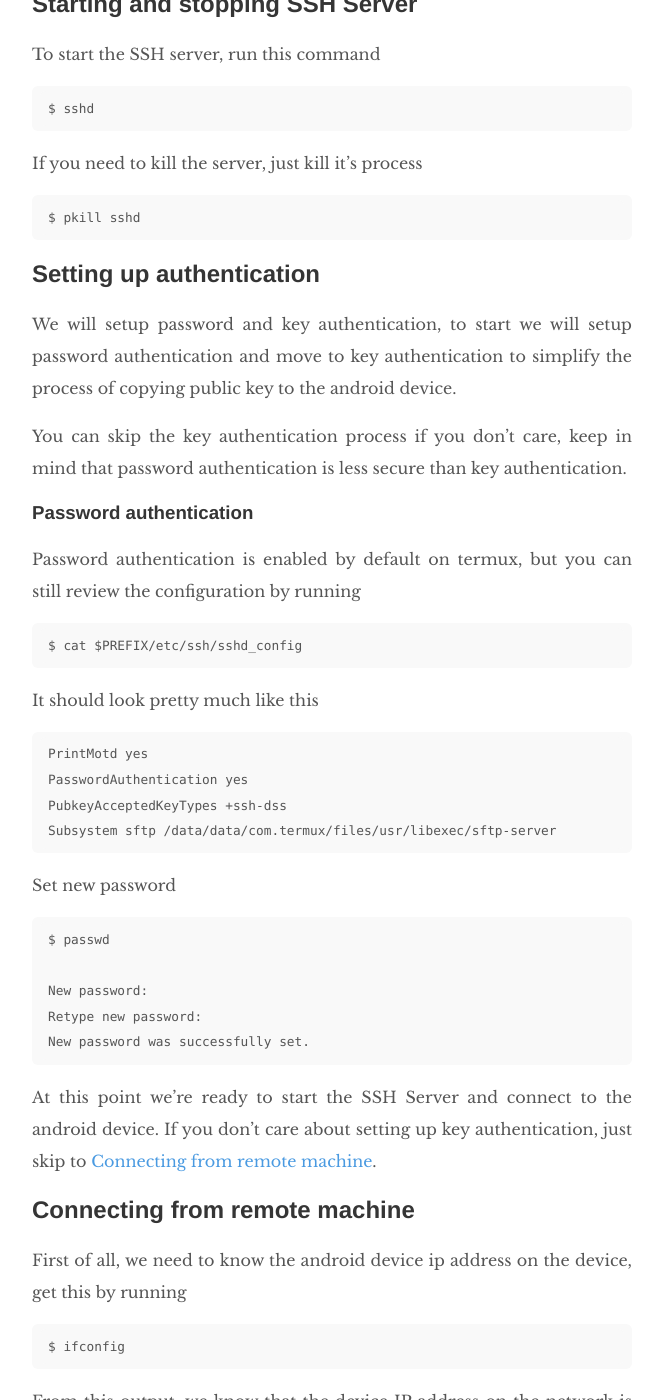
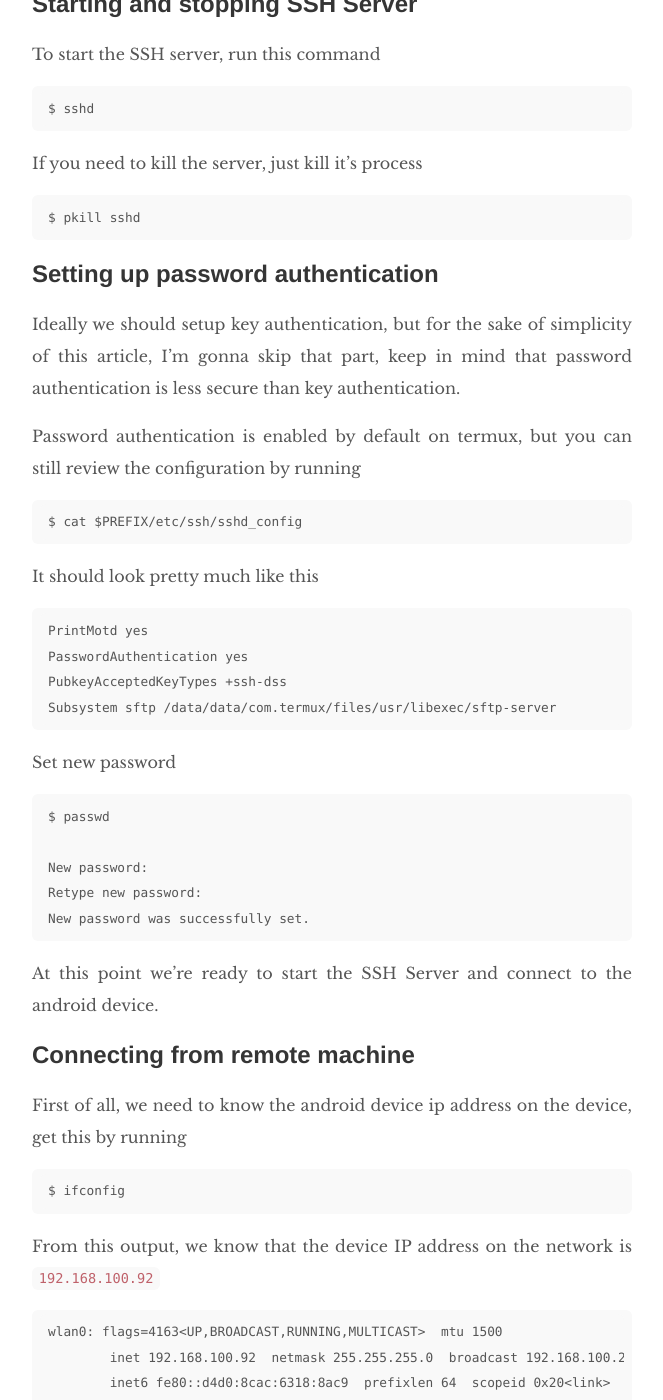
Before and after one commit to ibnuh/ibnuh.github.io, a Jekyll site: the page built from _posts/2019-09-08-remote-ssh-to-android-termux.md, in a window 1280 px wide and 1400 px high, scrolled down 795 px. Shown: the whole window, without its empty margins (308-971 px from the left). Built offline with Jekyll 4.4.1, drawn with Linux system fonts in a browser that asks for light colours.

Commit message:
Remove key authentication reference

````diff
--- a/_posts/2019-09-08-remote-ssh-to-android-termux.md
+++ b/_posts/2019-09-08-remote-ssh-to-android-termux.md
@@ -38,13 +38,9 @@ If you need to kill the server, just kill it's process
 $ pkill sshd
 ```
 
-## Setting up authentication
+## Setting up password authentication
 
-We will setup password and key authentication, to start we will setup password authentication and move to key authentication to simplify the process of copying public key to the android device.
-
-You can skip the key authentication process if you don't care, keep in mind that password authentication is less secure than key authentication.
-
-### Password authentication
+Ideally we should setup key authentication, but for the sake of simplicity of this article, I'm gonna skip that part, keep in mind that password authentication is less secure than key authentication.
 
 Password authentication is enabled by default on termux, but you can still review the configuration by running
 
@@ -71,7 +67,7 @@ Retype new password:
 New password was successfully set.
 ```
 
-At this point we're ready to start the SSH Server and connect to the android device. If you don't care about setting up key authentication, just skip to [Connecting from remote machine](#connecting-from-remote-machine).
+At this point we're ready to start the SSH Server and connect to the android device.
 
 ## Connecting from remote machine
 
````
